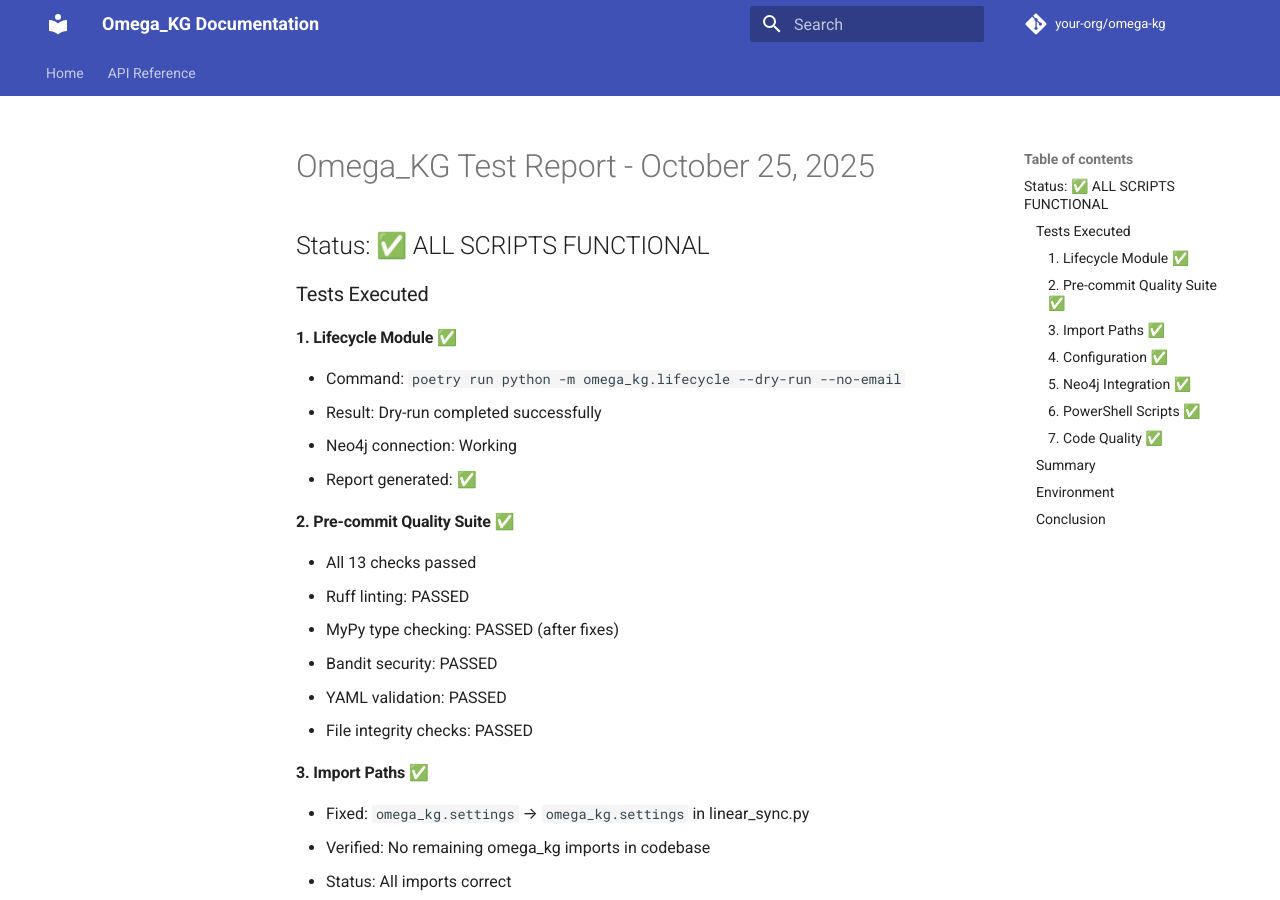
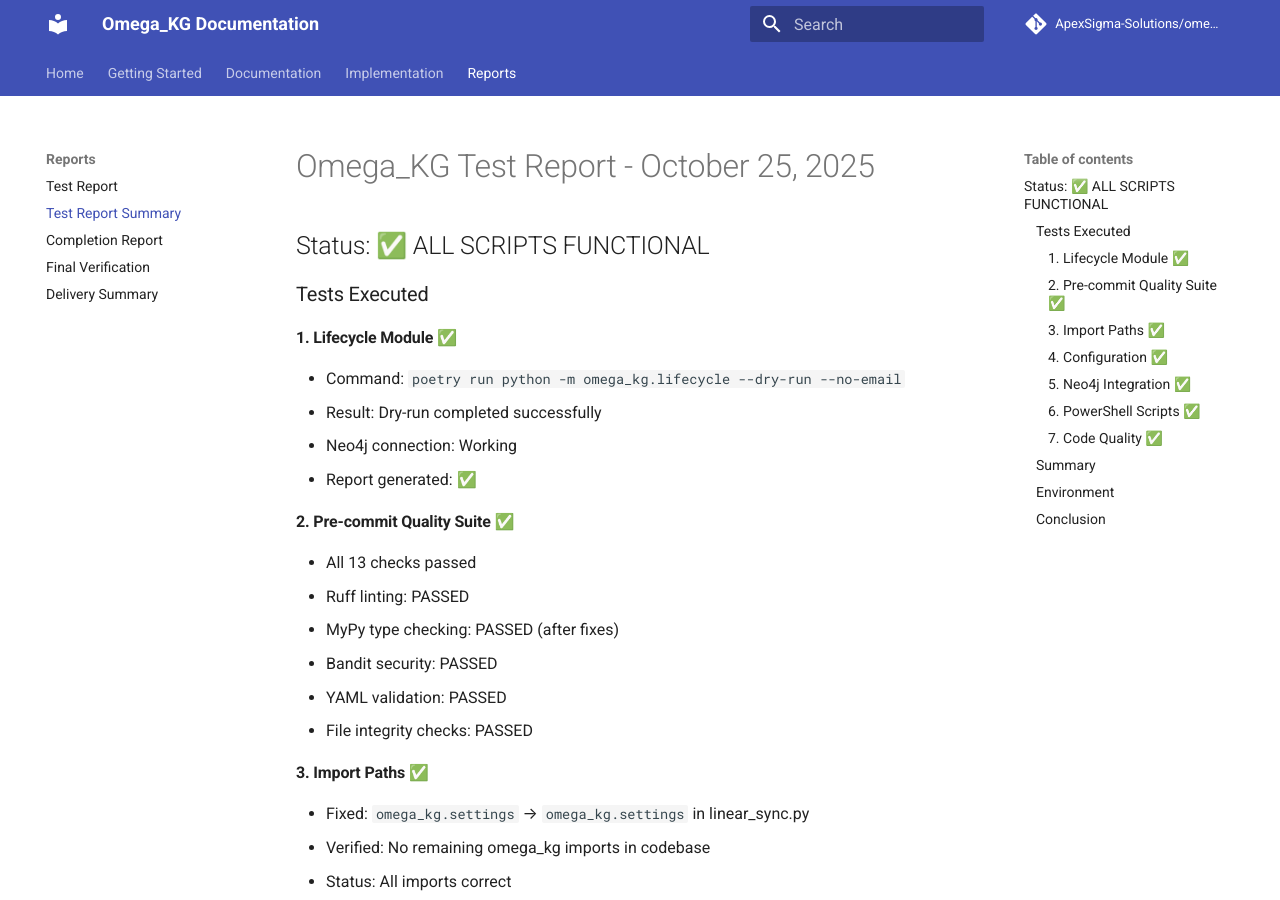
Before and after one commit to ApexSigma-Solutions/OmegaKG, an MkDocs documentation site: the page built from docs/TEST_REPORT_SUMMARY.md, in a window 1280 px wide and 900 px high. Built offline with MkDocs 1.6.1 and Material for MkDocs 9.7.7, drawn with Linux system fonts in a browser that asks for light colours; comment, search, counter and statistics services are not loaded.

Commit message:
fix(docs): update mkdocs navigation and fix github-pages deployment permissions

```diff
--- a/mkdocs.yml
+++ b/mkdocs.yml
@@ -1,6 +1,6 @@
 site_name: Omega_KG Documentation
-repo_url: https://github.com/your-org/omega-kg
-repo_name: your-org/omega-kg
+repo_url: https://github.com/ApexSigma-Solutions/omega_kg
+repo_name: ApexSigma-Solutions/omega_kg
 theme:
   name: material
   features:
@@ -20,7 +20,24 @@ plugins:
             docstring_style: google
 nav:
   - Home: index.md
-  - API Reference: reference.md
+  - Getting Started:
+      - Installation: TESTING_SETUP.md
+      - Configuration: SETTINGS_FIX.md
+      - Neo4j Setup: NEO4J_SETUP.md
+  - Documentation:
+      - Development Standards: DEVELOPMENT_STANDARDS.md
+      - API Reference: reference.md
+      - Project Tree: Omega_KG.tree.md
+  - Implementation:
+      - Phase 3 Summary: PHASE_3_SUMMARY.md
+      - Implementation Summary: IMPLEMENTATION_SUMMARY.md
+      - Connection Recovery: CONNECTION_RECOVERY.md
+  - Reports:
+      - Test Report: TEST_REPORT.md
+      - Test Report Summary: TEST_REPORT_SUMMARY.md
+      - Completion Report: COMPLETION_REPORT.md
+      - Final Verification: FINAL_VERIFICATION.md
+      - Delivery Summary: DELIVERY_SUMMARY.md
 markdown_extensions:
   - admonition
   - codehilite
@@ -36,4 +53,4 @@ markdown_extensions:
 extra:
   social:
     - icon: fontawesome/brands/github
-      link: https://github.com/your-org/omega-kg
+      link: https://github.com/ApexSigma-Solutions/omega_kg
```
Also changed, not shown: 1 other file.
